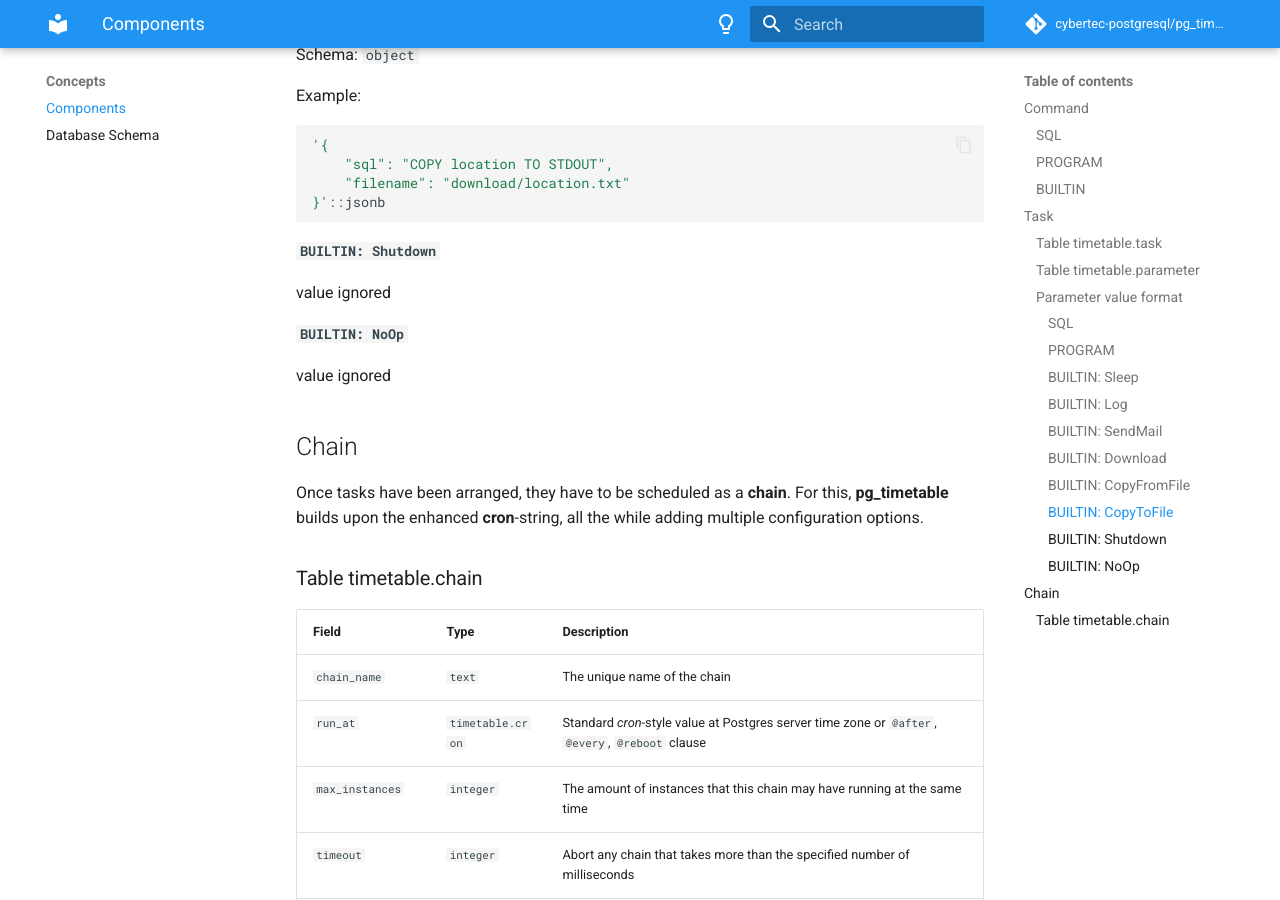
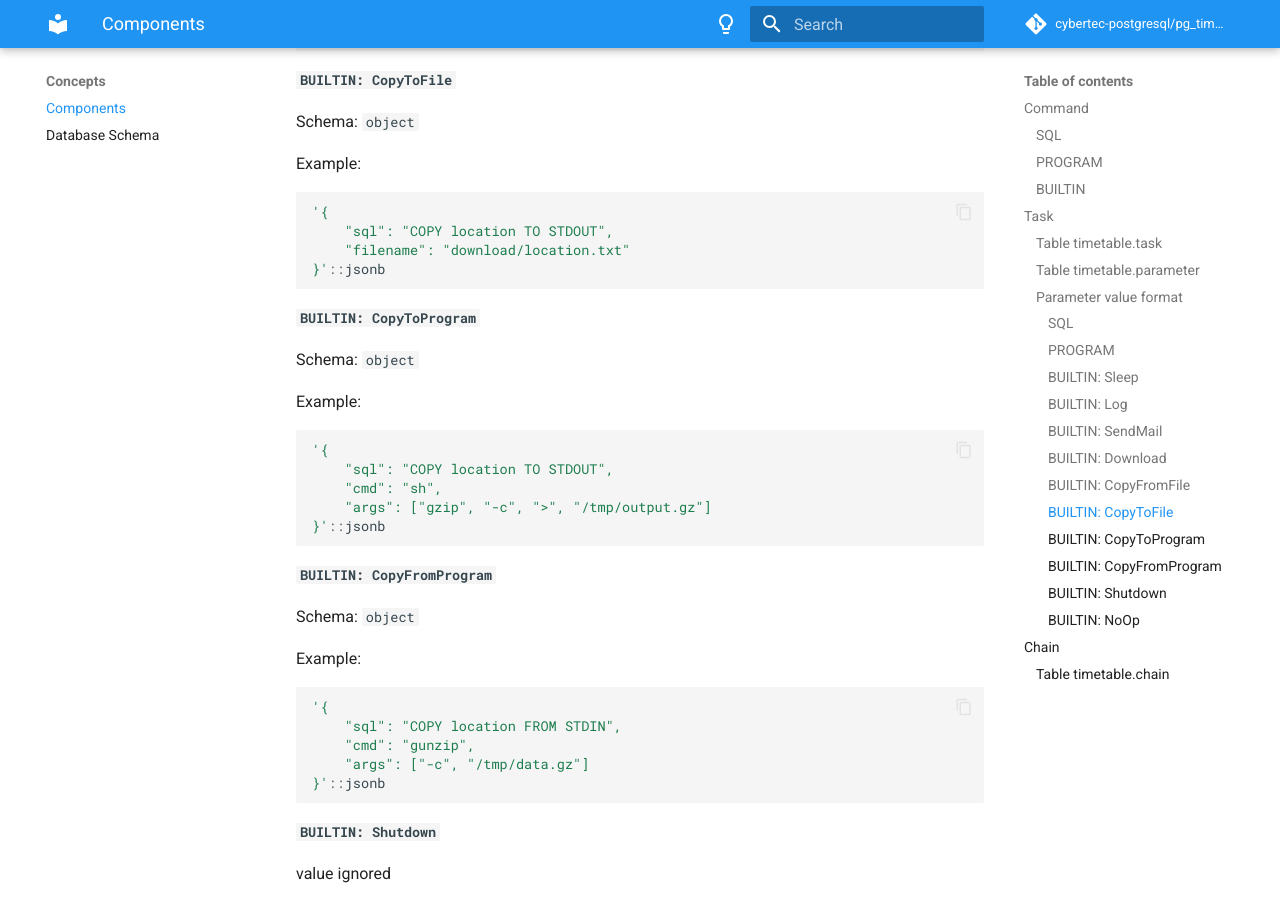
Before and after one commit to cybertec-postgresql/pg_timetable, an MkDocs documentation site: the page built from docs/components.md, in a window 1280 px wide and 900 px high, scrolled down 4641 px. Built offline with MkDocs 1.6.1 and Material for MkDocs 9.7.7, drawn with Linux system fonts in a browser that asks for light colours; comment, search, counter and statistics services are not loaded; the version menu is left out; some of the changed text lies outside the part shown.

Commit message:
[+] add `CopyToProgram` and `CopyFromProgram` tasks description

````diff
--- a/docs/components.md
+++ b/docs/components.md
@@ -31,6 +31,8 @@ Internal Command. A prebuilt functionality included in **pg_timetable**. These i
 * *Download*
 * *CopyFromFile*
 * *CopyToFile*
+* *CopyFromProgram*
+* *CopyToProgram*
 * *Shutdown*
 
 ## Task
@@ -185,6 +187,34 @@ Example:
 }'::jsonb
 ```
 
+#### `BUILTIN: CopyToProgram`
+
+Schema: `object`
+
+Example:
+
+```sql
+'{
+    "sql": "COPY location TO STDOUT",
+    "cmd": "sh",
+    "args": ["gzip", "-c", ">", "/tmp/output.gz"]
+}'::jsonb
+```
+
+#### `BUILTIN: CopyFromProgram`
+
+Schema: `object`
+
+Example:
+
+```sql
+'{
+    "sql": "COPY location FROM STDIN",
+    "cmd": "gunzip",
+    "args": ["-c", "/tmp/data.gz"]
+}'::jsonb
+```
+
 #### `BUILTIN: Shutdown`
 
 value ignored
````
